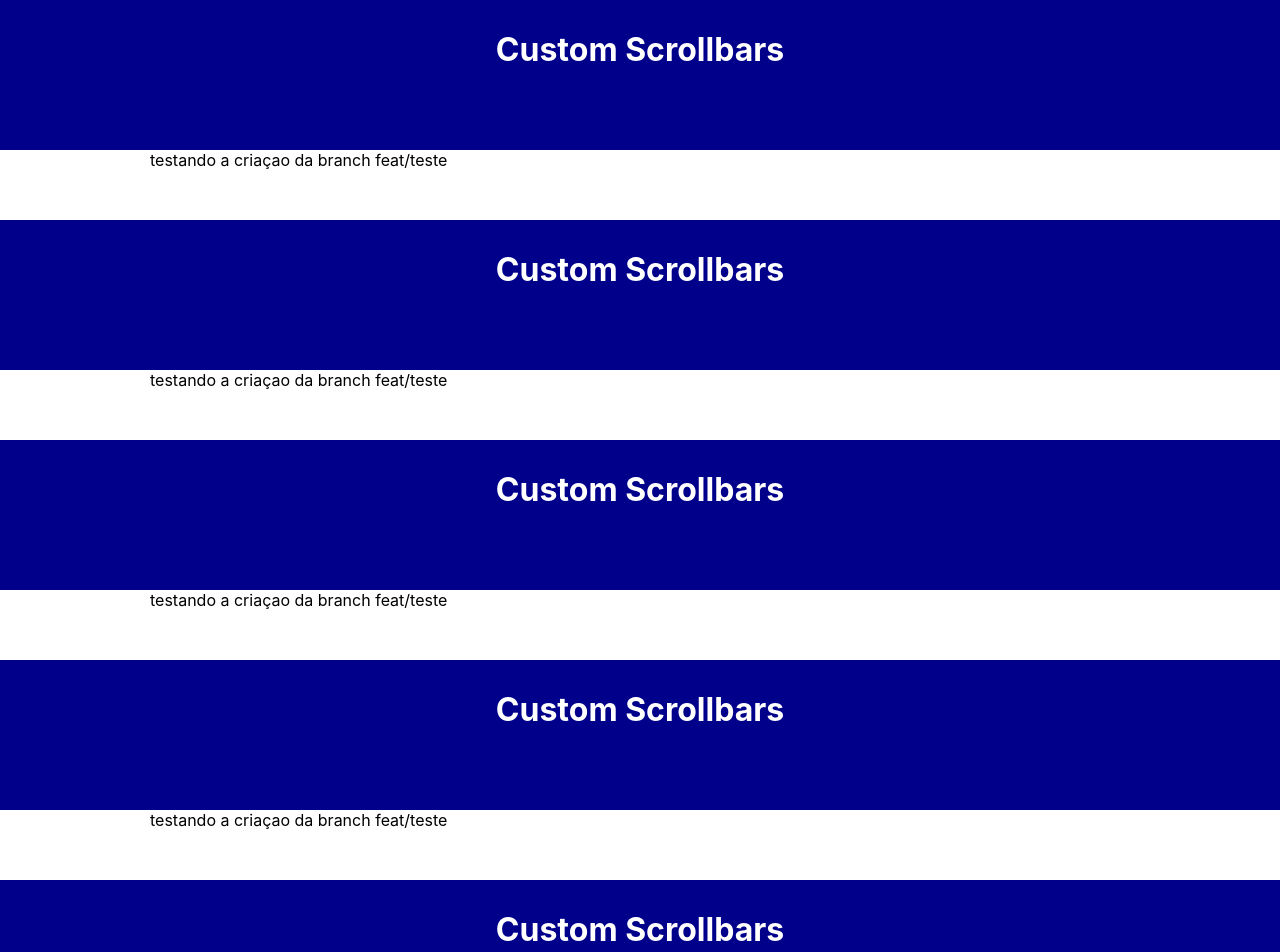
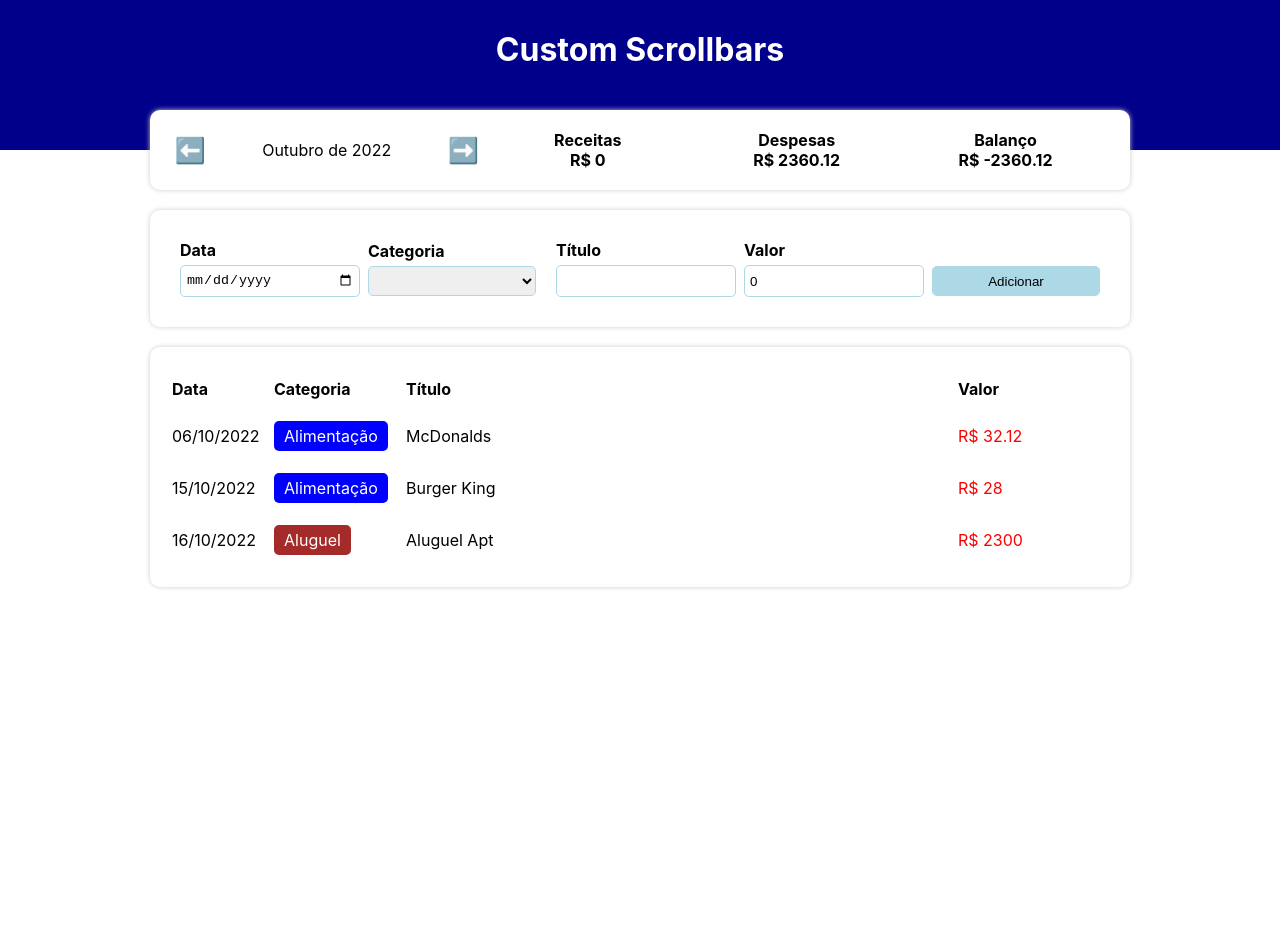
Before and after one commit to gabriel1og/Finances-Management, a React (Create React App) app in the folder finances/: page / in a window 1280 px wide. Shown: the top 952 px of the page. After the commit the page ends 800 px from the top, so only its background shows below. Built offline with nearby package versions, Linux system fonts and the light colour scheme.

Commit message:
add all components and its structure to App page

```diff
--- a/finances/src/App.tsx
+++ b/finances/src/App.tsx
@@ -6,85 +6,70 @@ import { Item } from "./types/Item";
 import { Category } from "./types/Category";
 import { items } from "./data/items";
 import { categories } from "./data/categories";
-import { Scrollbars } from "react-custom-scrollbars-2";
 
 import { getCurrentMonth, filterListByMonth } from "./helpers/dateFilter";
+import { TableArea } from "./components/TableArea";
+import { InfoArea } from "./components/InfoArea";
+import { InputArea } from "./components/InputArea";
 
 const App = () => {
   const [list, setList] = useState(items);
   const [filteredList, setFilteredList] = useState<Item[]>([]);
-  const [category, setCategory] = useState(categories);
   const [currentMonth, setCurrentMonth] = useState(getCurrentMonth());
+  const [income, setIncome] = useState(0);
+  const [expense, setExpense] = useState(0);
 
   useEffect(() => {
     setFilteredList(filterListByMonth(list, currentMonth));
   }, [list, currentMonth]);
 
+  useEffect(() => {
+    let incomeCount = 0;
+    let expenseCount = 0;
+
+    for (let i in filteredList) {
+      if (categories[filteredList[i].category].expense) {
+        expenseCount += filteredList[i].value;
+      } else {
+        incomeCount += filteredList[i].value;
+      }
+    }
+
+    setIncome(incomeCount);
+    setExpense(expenseCount);
+  }, [filteredList]);
+
+  const handleMonthChange = (newMonth: string) => {
+    setCurrentMonth(newMonth);
+  };
+
+  const handleAddItem = (item: Item) => {
+    let newList = [...list];
+    newList.push(item);
+    setList(newList);
+  };
+
   return (
     <>
-      <C.Container className="custom-scrollbars__content">
+      <C.Container>
         <C.Header>
           <C.HeaderText>Custom Scrollbars</C.HeaderText>
         </C.Header>
 
         <C.Body>
+          <InfoArea
+            currentMonth={currentMonth}
+            onMonthChange={handleMonthChange}
+            income={income}
+            expense={expense}
+          />
           {/* Área de informações */}
-          testando a criaçao da branch feat/teste
+
           {/* Área de inserção */}
+          <InputArea onAdd={handleAddItem} />
+
           {/* Tabela de itens */}
-        </C.Body>
-      </C.Container>
-
-      <C.Container className="custom-scrollbars__content">
-        <C.Header>
-          <C.HeaderText>Custom Scrollbars</C.HeaderText>
-        </C.Header>
-
-        <C.Body>
-          {/* Área de informações */}
-          testando a criaçao da branch feat/teste
-          {/* Área de inserção */}
-          {/* Tabela de itens */}
-        </C.Body>
-      </C.Container>
-
-      <C.Container className="custom-scrollbars__content">
-        <C.Header>
-          <C.HeaderText>Custom Scrollbars</C.HeaderText>
-        </C.Header>
-
-        <C.Body>
-          {/* Área de informações */}
-          testando a criaçao da branch feat/teste
-          {/* Área de inserção */}
-          {/* Tabela de itens */}
-        </C.Body>
-      </C.Container>
-
-      <C.Container className="custom-scrollbars__content">
-        <C.Header>
-          <C.HeaderText>Custom Scrollbars</C.HeaderText>
-        </C.Header>
-
-        <C.Body>
-          {/* Área de informações */}
-          testando a criaçao da branch feat/teste
-          {/* Área de inserção */}
-          {/* Tabela de itens */}
-        </C.Body>
-      </C.Container>
-
-      <C.Container className="custom-scrollbars__content">
-        <C.Header>
-          <C.HeaderText>Custom Scrollbars</C.HeaderText>
-        </C.Header>
-
-        <C.Body>
-          {/* Área de informações */}
-          testando a criaçao da branch feat/teste e alterações em mais de uma
-          branch por commit
-          {/* Área de inserção */}
-          {/* Tabela de itens */}
+          <TableArea list={filteredList} />
         </C.Body>
       </C.Container>
     </>
```
